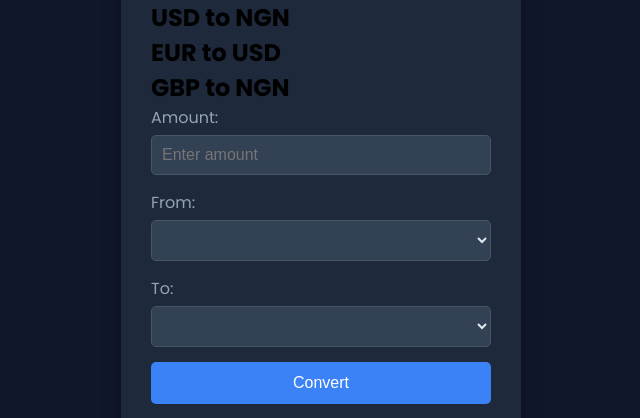
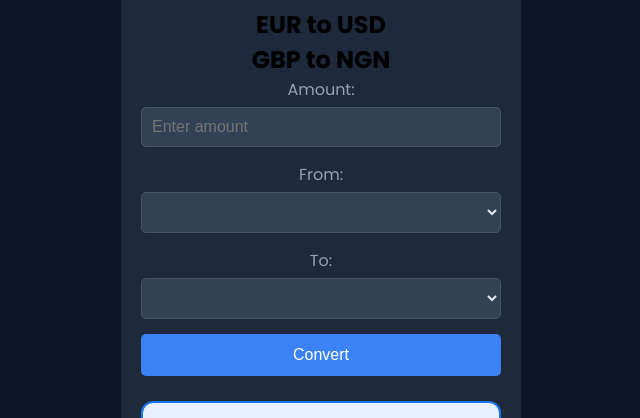
Before and after one commit to martin-X220/CURRENCY-CONVERTER, a website: page index.html in a window 1280 px wide. Shown: the part 214-632 px from the top of the page, without its empty margins (319-959 px from the left). Drawn offline with Linux system fonts and the light colour scheme; no server answers.

Commit message:
added more css to code

```diff
--- a/style.css
+++ b/style.css
@@ -16,22 +16,26 @@
 }
 
 body {
+  margin: 0;
+  padding: 0;
   background-color: var(--bg-primary);
   display: flex;
-  justify-content: center;
-  align-items: center;
+  justify-content: center;     /* Center horizontally */
+  align-items: center;        /* Center vertically */
   min-height: 100vh;
   padding: 20px;
   font-family: "Poppins", sans-serif;
 }
 
 .container {
-  width: 100%;
-  max-width: 400px;
   background-color: var(--bg-secondary);
-  padding: 30px;
-  border-radius: 15px;
-  box-shadow: 0 4px 20px rgba(0, 0, 0, 0.3);
+  padding: 30px 20px;
+  border-radius: 12px;
+  box-shadow: 0 4px 20px rgba(0, 0, 0, 0.1);
+  width: 90%;          /* stops it from stretching wide */
+  max-width: 400px;    /* mobile friendly */
+  margin: 20px;        /* breathing room on edges */
+  text-align: center;
 }
 
 h1 {
```
